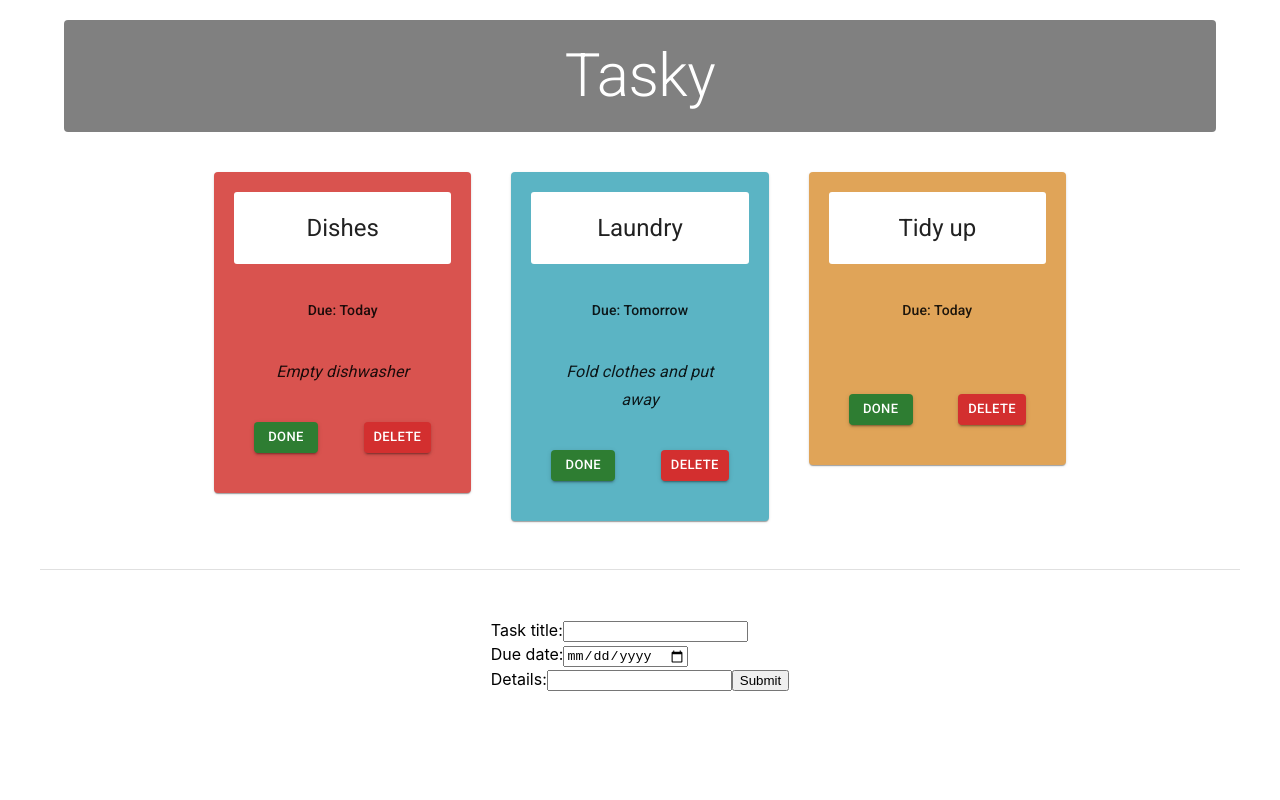
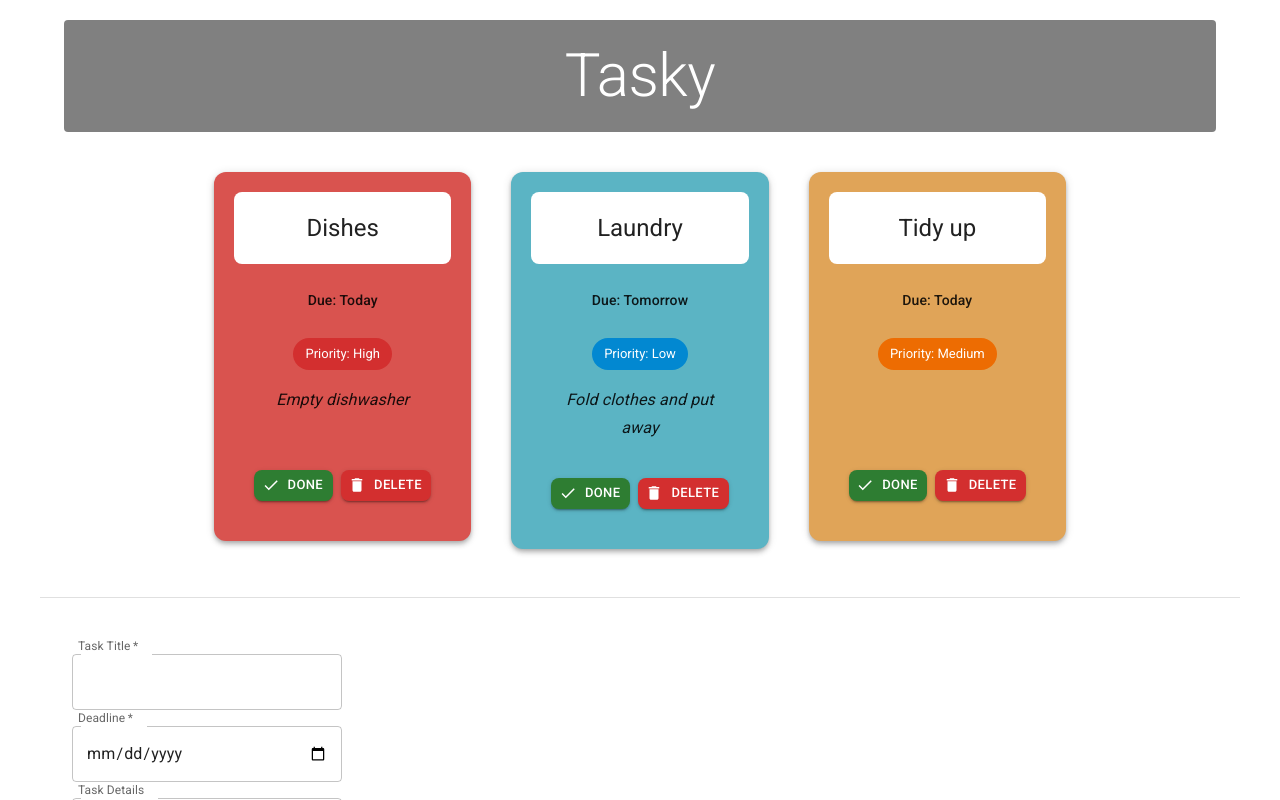
Before and after one commit to MinaRins/react-basics-labs, a React (Vite) app in the folder tasky/: page / in a window 1280 px wide. Shown: the top 800 px of the page. Built offline with nearby package versions, Linux system fonts and the light colour scheme.

Commit message:
Tasky Lab 3 Exercises done

```diff
--- a/tasky/src/App.jsx
+++ b/tasky/src/App.jsx
@@ -7,21 +7,40 @@ import Typography from '@mui/material/Typography';
 import Container from '@mui/material/Container';
 import Grid from '@mui/material/Grid';
 
-
 function App() {
   const [taskState, setTaskState] = useState({
     tasks: [
-      { id: 1, title: "Dishes", description: "Empty dishwasher", deadline: "Today", priority: "high", done: false },
-      { id: 2, title: "Laundry", description: "Fold clothes and put away", deadline: "Tomorrow", priority: "low", done: false },
-      { id: 3, title: "Tidy up", deadline: "Today", priority: "medium", done: false }
+      {
+        id: 1,
+        title: 'Dishes',
+        description: 'Empty dishwasher',
+        deadline: 'Today',
+        priority: 'high',
+        done: false
+      },
+      {
+        id: 2,
+        title: 'Laundry',
+        description: 'Fold clothes and put away',
+        deadline: 'Tomorrow',
+        priority: 'low',
+        done: false
+      },
+      {
+        id: 3,
+        title: 'Tidy up',
+        deadline: 'Today',
+        priority: 'medium',
+        done: false
+      }
     ]
   });
 
   const [formState, setFormState] = useState({
-    title: "",
-    description: "",
-    deadline: "",
-    priority: "low"
+    title: '',
+    description: '',
+    deadline: '',
+    priority: 'low'
   });
 
   const doneHandler = (taskIndex) => {
@@ -40,21 +59,26 @@ function App() {
     let form = { ...formState };
 
     switch (event.target.name) {
-      case "title":
+      case 'title':
         form.title = event.target.value;
         break;
-      case "description":
+
+      case 'description':
         form.description = event.target.value;
         break;
-      case "deadline":
+
+      case 'deadline':
         form.deadline = event.target.value;
         break;
-      case "priority":
+
+      case 'priority':
         form.priority = event.target.value;
         break;
+
       default:
         form = formState;
     }
+
     setFormState(form);
   };
 
@@ -66,13 +90,22 @@ function App() {
 
     form.id = uuidv4();
     form.done = false;
+
     tasks.push(form);
+
     setTaskState({ tasks });
-    setFormState({ title: "", description: "", deadline: "", priority: "low" });
+
+    setFormState({
+      title: '',
+      description: '',
+      deadline: '',
+      priority: 'low'
+    });
   };
 
   return (
     <div className="container">
+
       {/* App Header */}
       <Container component="main">
         <Typography
@@ -118,7 +151,6 @@ function App() {
       </Container>
       {/* End Task Card Grid */}
 
-
       {/* Footer - Add Task Form */}
       <Container
         component="footer"
@@ -128,9 +160,7 @@ function App() {
           py: 6,
         }}
       >
-        <Grid container sx={{
-          justifyContent: "center"
-        }}>
+        <Grid container justifyContent="center">
           <AddTaskForm
             submit={formSubmitHandler}
             change={formChangeHandler}
@@ -138,6 +168,7 @@ function App() {
         </Grid>
       </Container>
       {/* End Footer */}
+
     </div>
   );
 }
--- a/tasky/src/components/AddTaskForm.jsx
+++ b/tasky/src/components/AddTaskForm.jsx
@@ -1,26 +1,66 @@
+import Box from '@mui/material/Box';
+import TextField from '@mui/material/TextField';
+import Button from '@mui/material/Button';
+
 const AddTaskForm = (props) => {
+  return (
+    <Box
+      component="form"
+      sx={{
+        '& .MuiOutlinedInput-root': { m: 1, width: '30ch' },
+      }}
+      onSubmit={props.submit}
+    >
+      <div>
+        <TextField
+          required
+          id="outlined-required"
+          name="title"
+          label="Task Title"
+          slotProps={{ inputLabel: { shrink: true } }}
+          onChange={(event) => props.change(event)}
+        />
+      </div>
 
-  return (
-    <div>
-      <form>
-        <label>
-            Task title:
-            <input type="text" name="title" required />
-        </label>
-        <br />
-        <label>
-            Due date:
-            <input type="date" name="deadline" required />
-        </label>
-        <br />
-        <label>
-            Details:
-            <input type="text" name="description" />
-        </label>
-        <input type="submit" value="Submit" />
-        </form>
-    </div>
-  )
+      <div>
+        <TextField
+          required
+          name="deadline"
+          label="Deadline"
+          slotProps={{ inputLabel: { shrink: true } }}
+          type="date"
+          onChange={(event) => props.change(event)}
+        />
+      </div>
+
+      <div>
+        <TextField
+          name="description"
+          id="outlined-multiline-static"
+          label="Task Details"
+          slotProps={{ inputLabel: { shrink: true } }}
+          multiline
+          rows={4}
+          onChange={(event) => props.change(event)}
+        />
+      </div>
+
+      <div>
+        <Button
+          type="submit"
+          variant="contained"
+          color="primary"
+          sx={{
+            m: 1,
+            p: 1,
+            width: '95%'
+          }}
+        >
+          Add Task
+        </Button>
+      </div>
+    </Box>
+  );
 };
 
 export default AddTaskForm;
--- a/tasky/src/components/Task.jsx
+++ b/tasky/src/components/Task.jsx
@@ -4,37 +4,54 @@ import Card from '@mui/material/Card';
 import CardActions from '@mui/material/CardActions';
 import CardContent from '@mui/material/CardContent';
 import CardHeader from '@mui/material/CardHeader';
+import Chip from '@mui/material/Chip';
 import Grid from '@mui/material/Grid';
 import Typography from '@mui/material/Typography';
 
+import CheckIcon from '@mui/icons-material/Check';
+import DeleteIcon from '@mui/icons-material/Delete';
+
 const Task = (props) => {
-
   const priorityColors = {
     low: '#5bb4c4',
     medium: '#e0a458',
     high: '#d9534f'
   };
 
-  const cardColor = props.done ? 'lightgrey' : priorityColors[props.priority];
+  const cardColor = props.done
+    ? 'lightgrey'
+    : priorityColors[props.priority];
+
+  const priorityLabel = props.priority
+    ? props.priority.charAt(0).toUpperCase() + props.priority.slice(1)
+    : 'Low';
 
   return (
     <Grid
       key={props.id}
-      size={{ xs: 12, md: 4 }}
+      size={{ xs: 12, sm: 6, md: 4 }}
     >
       <Card
         sx={{
           backgroundColor: cardColor,
-          padding: '20px'
+          padding: '20px',
+          borderRadius: 3,
+          boxShadow: 4,
+          transition: '0.2s',
+          '&:hover': {
+            transform: 'translateY(-4px)',
+            boxShadow: 8
+          }
         }}
       >
         <CardHeader
           title={props.title}
           sx={{
             backgroundColor: 'white',
-            borderRadius: '3px',
+            borderRadius: 2,
             padding: '20px',
-            textAlign: 'center'
+            textAlign: 'center',
+            fontWeight: 'bold'
           }}
         />
 
@@ -43,9 +60,10 @@ const Task = (props) => {
             sx={{
               display: 'flex',
               justifyContent: 'center',
-              alignItems: 'baseline',
+              alignItems: 'center',
+              gap: 1,
               mb: 2,
-              padding: '20px'
+              padding: '10px'
             }}
           >
             <Typography
@@ -57,11 +75,34 @@ const Task = (props) => {
             </Typography>
           </Box>
 
+          <Box
+            sx={{
+              display: 'flex',
+              justifyContent: 'center',
+              mb: 2
+            }}
+          >
+            <Chip
+              label={`Priority: ${priorityLabel}`}
+              color={
+                props.priority === 'high'
+                  ? 'error'
+                  : props.priority === 'medium'
+                  ? 'warning'
+                  : 'info'
+              }
+              variant="filled"
+            />
+          </Box>
+
           <Typography
             component="p"
             variant="subtitle1"
             align="center"
-            sx={{ fontStyle: 'italic' }}
+            sx={{
+              fontStyle: 'italic',
+              minHeight: '48px'
+            }}
           >
             {props.description}
           </Typography>
@@ -77,7 +118,11 @@ const Task = (props) => {
             variant="contained"
             size="small"
             color="success"
+            startIcon={<CheckIcon />}
             onClick={props.markDone}
+            sx={{
+              borderRadius: 2
+            }}
           >
             Done
           </Button>
@@ -86,14 +131,18 @@ const Task = (props) => {
             variant="contained"
             size="small"
             color="error"
+            startIcon={<DeleteIcon />}
             onClick={props.deleteTask}
+            sx={{
+              borderRadius: 2
+            }}
           >
             Delete
           </Button>
         </CardActions>
       </Card>
     </Grid>
-  )
-}
+  );
+};
 
 export default Task;
```
Also changed, not shown: tasky/src/AddTaskForm.jsx (deleted, +0 -85 lines).
